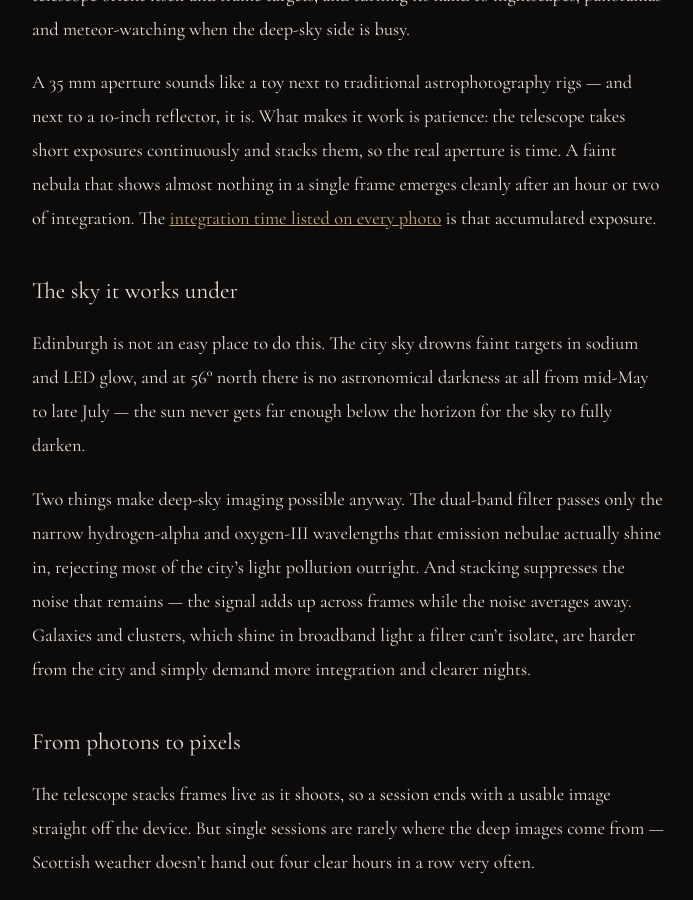
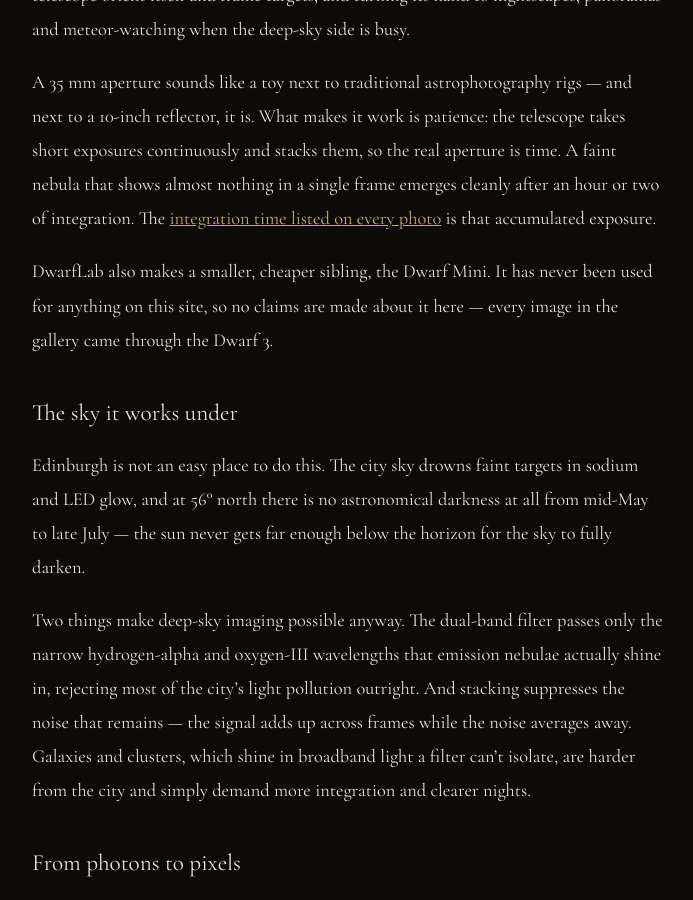
Before and after one commit to CMDRPhaedra/Astrophotography, a Jekyll site: the page built from gear/index.md, in a window 1280 px wide and 900 px high, scrolled down 1898 px. Shown: the whole window, without its empty margins (292-985 px from the left). Built offline with Jekyll 4.4.1, drawn with Linux system fonts in a browser that asks for light colours.

Commit message:
Mention the Dwarf Mini on the gear page without reviewing it

```diff
--- a/gear/index.md
+++ b/gear/index.md
@@ -44,6 +44,8 @@
 
 A 35&nbsp;mm aperture sounds like a toy next to traditional astrophotography rigs — and next to a 10-inch reflector, it is. What makes it work is patience: the telescope takes short exposures continuously and stacks them, so the real aperture is time. A faint nebula that shows almost nothing in a single frame emerges cleanly after an hour or two of integration. The [integration time listed on every photo](/photos/) is that accumulated exposure.
 
+DwarfLab also makes a smaller, cheaper sibling, the Dwarf Mini. It has never been used for anything on this site, so no claims are made about it here — every image in the gallery came through the Dwarf 3.
+
 ### The sky it works under
 
 Edinburgh is not an easy place to do this. The city sky drowns faint targets in sodium and LED glow, and at 56° north there is no astronomical darkness at all from mid-May to late July — the sun never gets far enough below the horizon for the sky to fully darken.
```
